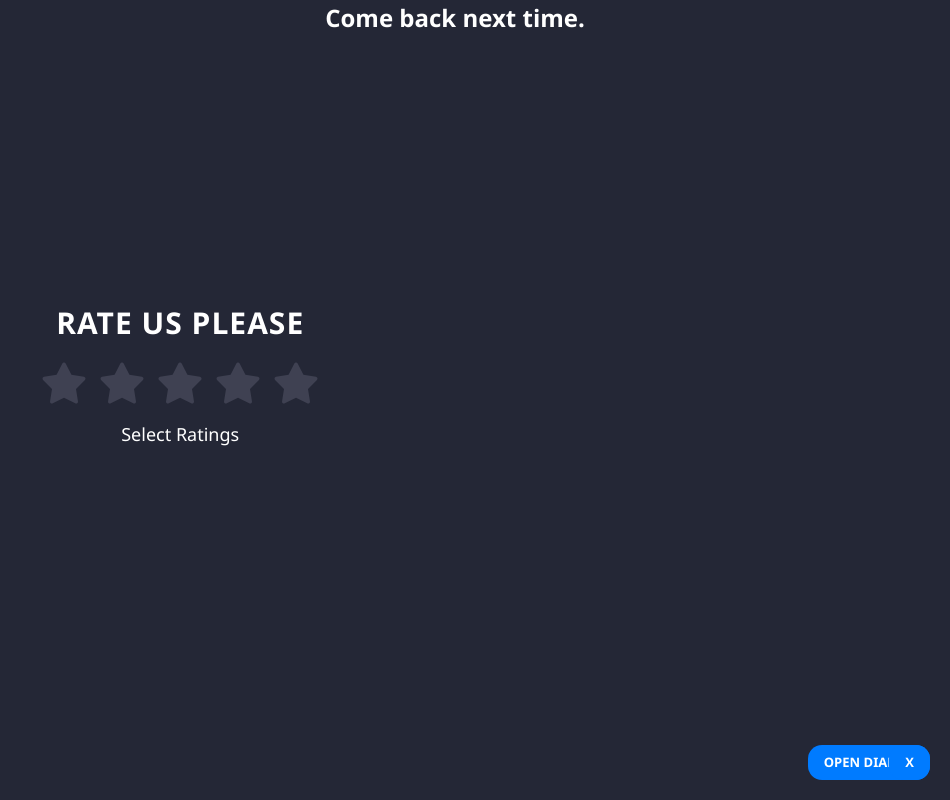
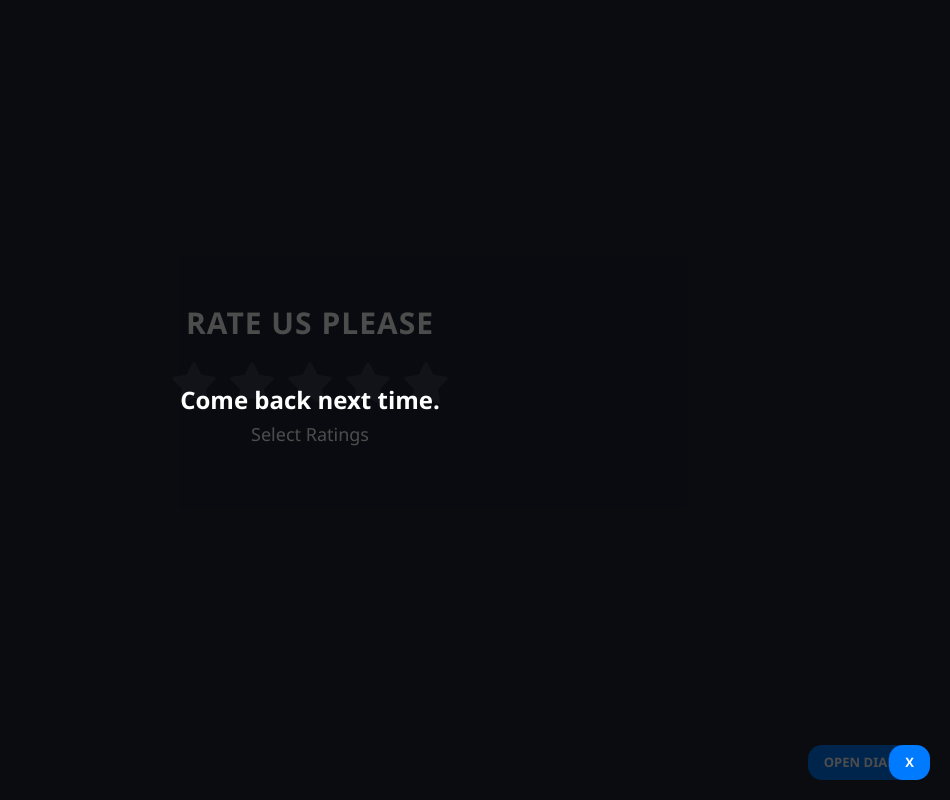
Before and after one commit to lateefat-obisesan/rating-system, a React (Create React App) app: page / in a window 1280 px wide. Both pictures are taken after a click on the button "OPEN DIALOG". Shown: the whole page, without its empty margins (330-1280 px from the left). Built offline with nearby package versions, Linux system fonts and the light colour scheme.

Commit message:
adding the overlay style

```diff
--- a/src/css/index.css
+++ b/src/css/index.css
@@ -58,3 +58,15 @@ button {
     cursor: pointer;
     text-transform: uppercase;
 }
+
+.dialog-overlay {
+    position: fixed;
+    top: 0;
+    left: 0;
+    width: 100%;
+    height: 100%;
+    background: rgba(0, 0, 0, 0.7);
+    display: flex;
+    justify-content: center;
+    align-items: center;
+}
```
